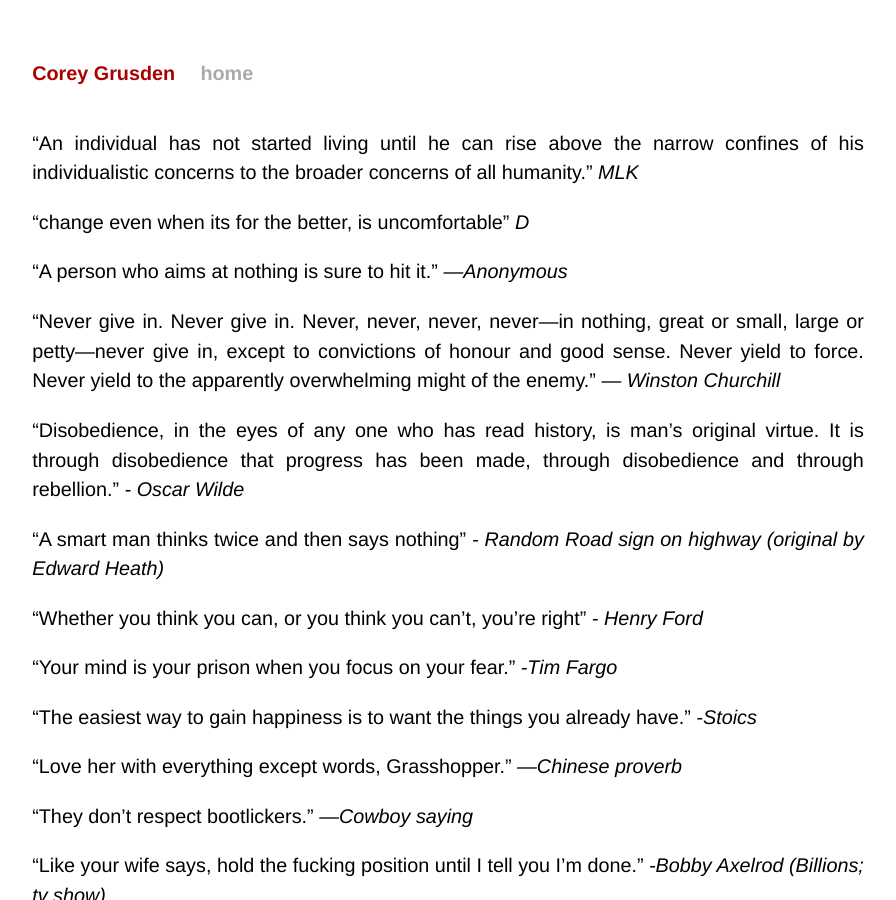
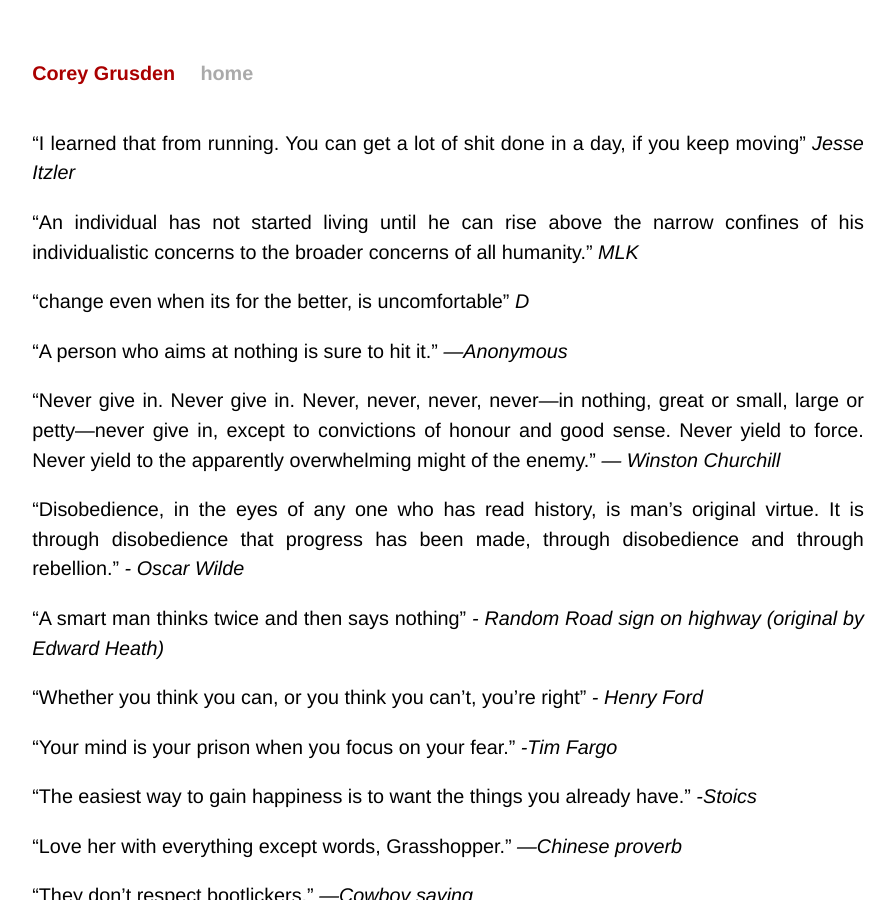
Before and after one commit to cgrusden/cgrusden.github.io, a Jekyll site: the page built from quotes.md, in a window 1280 px wide and 900 px high. Shown: the whole window, without its empty margins (192-1088 px from the left). Built offline with Jekyll 4.4.1, drawn with Linux system fonts in a browser that asks for light colours; our own code applies the rules of GitHub Pages for plain Markdown files.

Commit message:
Add Jesse itzler quote

```diff
--- a/quotes.md
+++ b/quotes.md
@@ -1,6 +1,8 @@
 ---
 title: "Quotes I live by"
 ---
+
+“I learned that from running. You can get a lot of shit done in a day, if you keep moving” _Jesse Itzler_
 
 “An individual has not started living until he can rise above the narrow confines of his individualistic concerns to the broader concerns of all humanity.”  _MLK_
 
```
